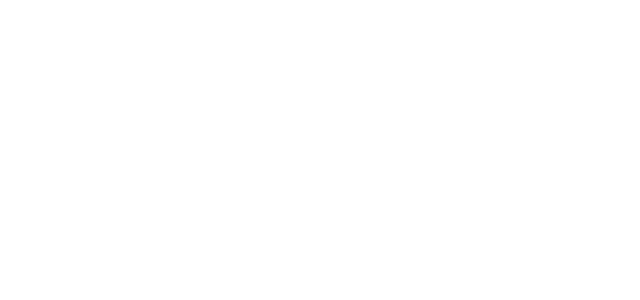
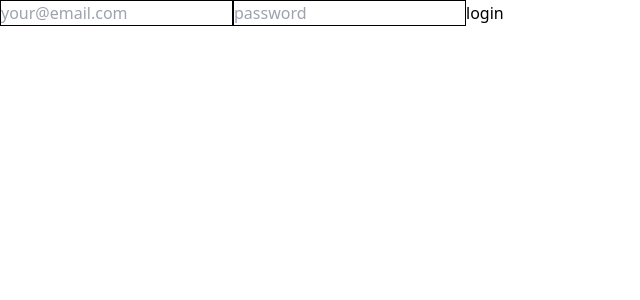
Before and after one commit to Rudresh-pandey/LinkVault, a React (Vite) app in the folder client/: page /login in a window 1280 px wide. Before the commit this address had no page. Shown: the top 300 px of the page, without its empty margins (0-640 px from the left). Built offline with nearby package versions, Linux system fonts and the light colour scheme.

Commit message:
login route with page added:

```diff
--- a/client/src/App.jsx
+++ b/client/src/App.jsx
@@ -5,6 +5,7 @@
 import UserPage from "./pages/UserPage";
 
 import IntroPage from "./pages/IntroPage";
+import LoginPage from "./pages/LoginPage";
 
 function App() {
   return (
@@ -12,6 +13,7 @@
       <Routes>
         <Route exact path="/" element={<IntroPage />} />;
         <Route exact path="/user" element={<UserPage />} />
+        <Route exact path="/login" element={<LoginPage />} />
       </Routes>
     </BrowserRouter>
   );
--- a/client/src/pages/IntroPage.jsx
+++ b/client/src/pages/IntroPage.jsx
@@ -1,6 +1,6 @@
 import React from "react";
 import { Link, Outlet } from "react-router-dom";
-import "./login.css";
+import "./intro.css";
 
 export default function IntroPage() {
   return (
@@ -9,8 +9,12 @@
         <div className="header">
           <div className="logo">LINKvault</div>
           <div className="loginBtn">
-            <button>sing in</button>
-            <button>sing up</button>
+            <Link to={"/login"} className="logBtn">
+              sing in
+            </Link>
+            <Link to={"/login"} className="logBtn">
+              sing up
+            </Link>
           </div>
         </div>
         <div className="content">Container</div>
--- /dev/null
+++ b/client/src/pages/LoginPage.jsx
@@ -0,0 +1,13 @@
+import React from "react";
+
+export default function LoginPage() {
+  return (
+    <div>
+      <form action="">
+        <input type="email" placeholder="your@email.com" />
+        <input type="password" placeholder="password" />
+        <button>login</button>
+      </form>
+    </div>
+  );
+}
--- a/client/src/pages/login.css
+++ b/client/src/pages/intro.css
@@ -19,9 +19,10 @@
     gap: 20px;
 }
 
-.loginBtn button{
+.logBtn{
     font-weight: bold;
     background-color: black;
     color: white;
     padding: 5px 10px;
+
 }
```
Also changed, not shown: 1 other file (tests, documents, lock files or other folders).
